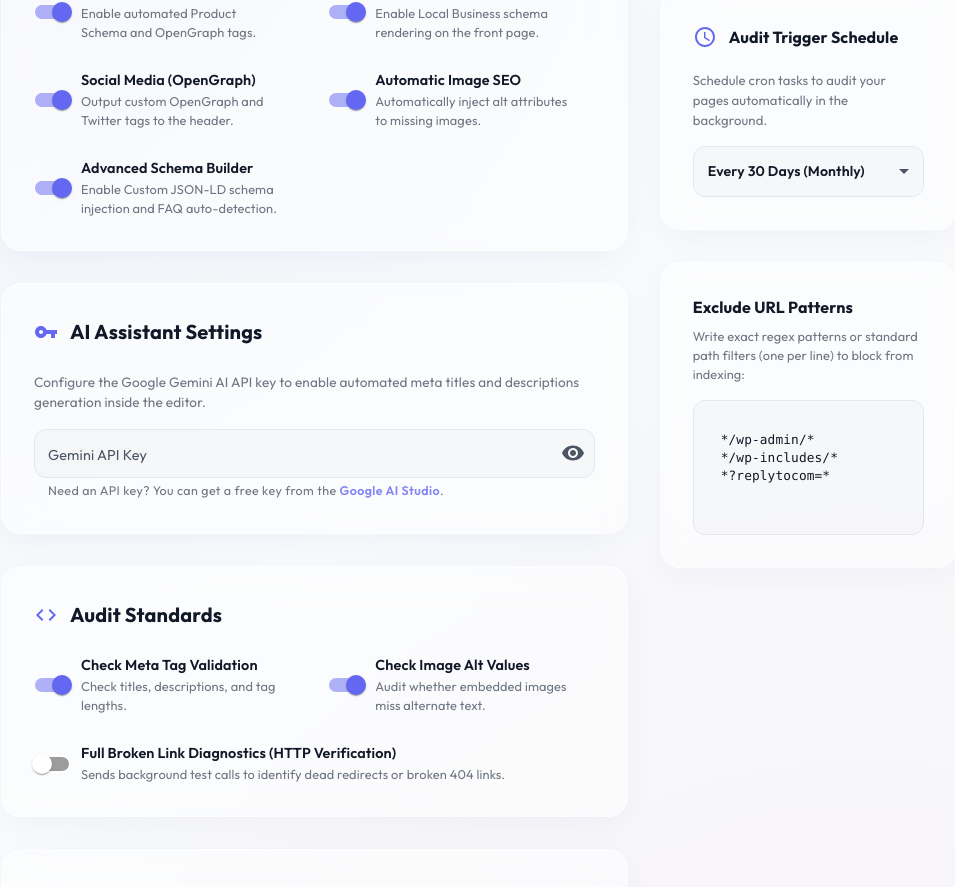
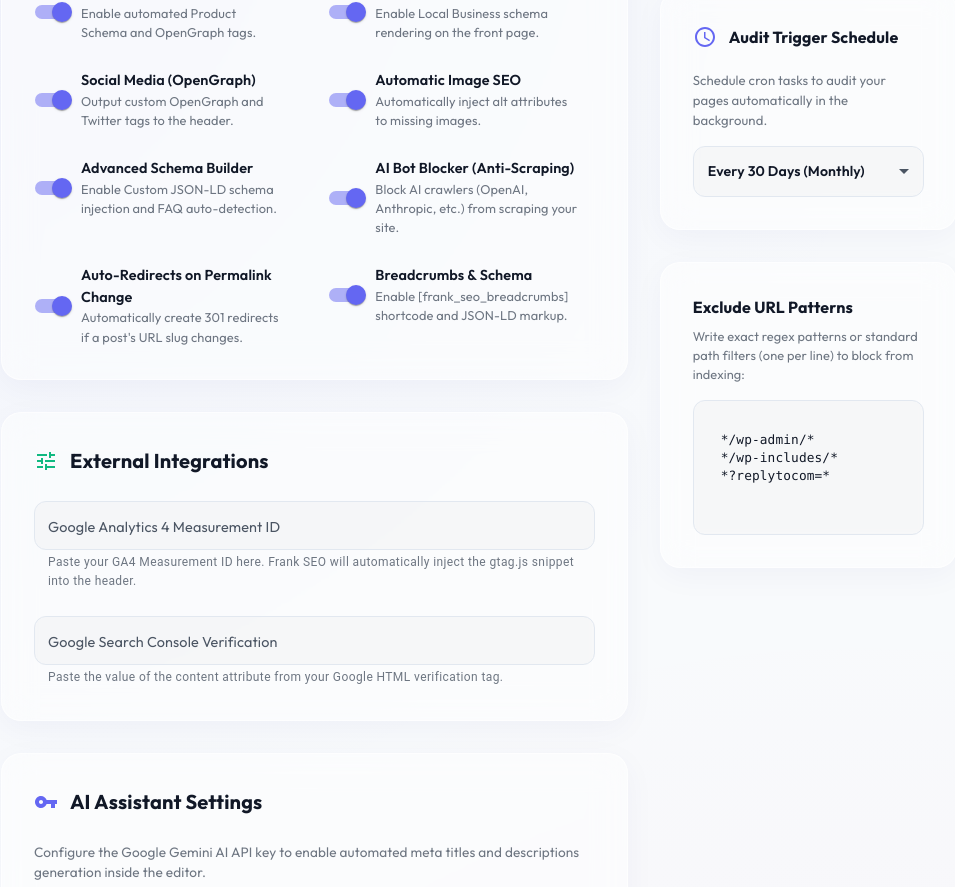
Before and after one commit to FARAZFRANK/website-seo-checker-and-audit, a React app in the folder app/: page /#/settings in a window 1280 px wide. Shown: the part 832-1719 px from the top of the page, without its empty margins (291-1246 px from the left). Built offline with nearby package versions, Linux system fonts and the light colour scheme; no server answers; the HTML template or start-up script is replaced by a standard one.

Commit message:
v1.0.8: Added 6 new premium missing features (GA4, GSC, Anti-Scraping, Breadcrumbs, Auto-Redirects, Image SEO Sitemaps)

```diff
--- a/app/src/pages/Comparison.jsx
+++ b/app/src/pages/Comparison.jsx
@@ -22,6 +22,12 @@ const rows = [
   createData('Social Media (OpenGraph) Overrides', true, true, true, true, true, true, true, true, true),
   createData('Automated Image Alt Tag SEO', true, 'Premium', 'Premium', 'Premium', 'Premium', false, 'Premium', 'Premium', 'Premium'),
   createData('Advanced FAQ & Custom Schema Builder', true, 'Premium', 'Premium', 'Premium', 'Premium', false, 'Premium', 'Premium', 'Premium'),
+  createData('Google Analytics 4 (GA4) Integration', true, 'Premium', 'Premium', 'Premium', 'Premium', 'Premium', 'Premium', true, true),
+  createData('Google Search Console Integration', true, true, true, true, true, true, true, true, true),
+  createData('AI Bot Blocker (Anti-Scraping)', true, false, true, false, false, false, false, false, false),
+  createData('Auto-Redirect on URL Change', true, 'Premium', 'Premium', 'Premium', true, 'Premium', 'Premium', 'Premium', 'Premium'),
+  createData('SEO Breadcrumbs & Schema', true, true, true, true, true, true, true, true, true),
+  createData('Image XML Sitemaps', true, 'Premium', 'Premium', true, 'Premium', 'Premium', 'Premium', 'Premium', 'Premium'),
   createData('100% Free / No Paywalls', true, false, false, false, false, true, false, false, false),
   createData('Modern React 19 UI', true, false, false, false, false, false, false, false, false),
 ];
--- a/app/src/pages/HowToUse.jsx
+++ b/app/src/pages/HowToUse.jsx
@@ -163,6 +163,27 @@ function HowToUse() {
             </Typography>
           </AccordionDetails>
         </Accordion>
+
+        <Accordion sx={accordionStyle}>
+          <AccordionSummary expandIcon={<ExpandMoreIcon sx={{ color: 'var(--text)' }} />}>
+            <Box sx={{ display: 'flex', alignItems: 'center', gap: 2 }}>
+              <TuneIcon sx={{ color: '#ec4899' }} />
+              <Typography variant="h6" sx={{ fontWeight: 600, fontFamily: 'var(--sans)', color: 'var(--text-h)' }}>External Integrations & Core Systems</Typography>
+            </Box>
+          </AccordionSummary>
+          <AccordionDetails sx={{ color: 'var(--text)', fontFamily: 'var(--sans)' }}>
+            <Typography variant="body1" paragraph>
+              <strong>What it does:</strong> Frank SEO includes advanced systems that usually cost $99/yr in other plugins.
+            </Typography>
+            <Typography variant="body1" paragraph><strong>Included Premium Features:</strong></Typography>
+            <ul>
+              <li style={{ marginBottom: '10px' }}><strong>Google Analytics 4 & Search Console:</strong> Paste your measurement ID in Settings, and Frank SEO automatically injects the exact verification and tracking codes securely into your website header. No coding required.</li>
+              <li style={{ marginBottom: '10px' }}><strong>AI Bot Blocker (Anti-Scraping):</strong> Turn this on to automatically add special rules to your <code>robots.txt</code> file that stop AI companies (like OpenAI and Anthropic) from scraping your content to train their AI models.</li>
+              <li style={{ marginBottom: '10px' }}><strong>Auto-Redirects on Slug Change:</strong> Never lose traffic again! If you edit an old blog post and accidentally change its link (slug), Frank SEO automatically creates a 301 Permanent Redirect behind the scenes from the old link to the new link.</li>
+              <li style={{ marginBottom: '10px' }}><strong>SEO Breadcrumbs:</strong> You can place the shortcode <code>[frank_seo_breadcrumbs]</code> anywhere on your pages to output a beautiful, Google-friendly breadcrumb trail with full Schema.org JSON-LD markup attached.</li>
+            </ul>
+          </AccordionDetails>
+        </Accordion>
       </TabPanel>
 
       {/* =========================================
--- a/app/src/pages/Settings.jsx
+++ b/app/src/pages/Settings.jsx
@@ -65,6 +65,11 @@ function Settings() {
     enableOpenGraph: true,
     enableImageSEO: true,
     enableAdvancedSchema: true,
+    ga4Id: "",
+    gscVerification: "",
+    enableAiBotBlocker: true,
+    enableAutoRedirects: true,
+    enableBreadcrumbs: true,
   });
 
   const [showApiKey, setShowApiKey] = useState(false);
@@ -110,6 +115,11 @@ function Settings() {
             enableOpenGraph: apiSettings.enableOpenGraph !== undefined ? !!apiSettings.enableOpenGraph : prev.enableOpenGraph,
             enableImageSEO: apiSettings.enableImageSEO !== undefined ? !!apiSettings.enableImageSEO : prev.enableImageSEO,
             enableAdvancedSchema: apiSettings.enableAdvancedSchema !== undefined ? !!apiSettings.enableAdvancedSchema : prev.enableAdvancedSchema,
+            ga4Id: apiSettings.ga4Id !== undefined ? apiSettings.ga4Id : prev.ga4Id,
+            gscVerification: apiSettings.gscVerification !== undefined ? apiSettings.gscVerification : prev.gscVerification,
+            enableAiBotBlocker: apiSettings.enableAiBotBlocker !== undefined ? !!apiSettings.enableAiBotBlocker : prev.enableAiBotBlocker,
+            enableAutoRedirects: apiSettings.enableAutoRedirects !== undefined ? !!apiSettings.enableAutoRedirects : prev.enableAutoRedirects,
+            enableBreadcrumbs: apiSettings.enableBreadcrumbs !== undefined ? !!apiSettings.enableBreadcrumbs : prev.enableBreadcrumbs,
           }));
         }
       } catch (err) {
@@ -460,6 +470,116 @@ function Settings() {
                         </Typography>
                       </Box>
                     }
+                  />
+                </Grid>
+
+                <Grid item xs={12} md={6}>
+                  <FormControlLabel
+                    control={
+                      <Switch
+                        checked={settings.enableAiBotBlocker}
+                        onChange={(e) => setSettings({ ...settings, enableAiBotBlocker: e.target.checked })}
+                        sx={{ '& .MuiSwitch-switchBase.Mui-checked': { color: 'var(--primary)', '& + .MuiSwitch-track': { backgroundColor: 'var(--primary)' } } }}
+                      />
+                    }
+                    label={
+                      <Box>
+                        <Typography sx={{ fontWeight: 600, fontFamily: 'var(--sans)', fontSize: '0.9rem', color: 'var(--text-h)' }}>
+                          AI Bot Blocker (Anti-Scraping)
+                        </Typography>
+                        <Typography sx={{ color: 'var(--text)', opacity: 0.8, fontSize: '0.8rem', fontFamily: 'var(--sans)' }}>
+                          Block AI crawlers (OpenAI, Anthropic, etc.) from scraping your site.
+                        </Typography>
+                      </Box>
+                    }
+                  />
+                </Grid>
+
+                <Grid item xs={12} md={6}>
+                  <FormControlLabel
+                    control={
+                      <Switch
+                        checked={settings.enableAutoRedirects}
+                        onChange={(e) => setSettings({ ...settings, enableAutoRedirects: e.target.checked })}
+                        sx={{ '& .MuiSwitch-switchBase.Mui-checked': { color: 'var(--primary)', '& + .MuiSwitch-track': { backgroundColor: 'var(--primary)' } } }}
+                      />
+                    }
+                    label={
+                      <Box>
+                        <Typography sx={{ fontWeight: 600, fontFamily: 'var(--sans)', fontSize: '0.9rem', color: 'var(--text-h)' }}>
+                          Auto-Redirects on Permalink Change
+                        </Typography>
+                        <Typography sx={{ color: 'var(--text)', opacity: 0.8, fontSize: '0.8rem', fontFamily: 'var(--sans)' }}>
+                          Automatically create 301 redirects if a post's URL slug changes.
+                        </Typography>
+                      </Box>
+                    }
+                  />
+                </Grid>
+
+                <Grid item xs={12} md={6}>
+                  <FormControlLabel
+                    control={
+                      <Switch
+                        checked={settings.enableBreadcrumbs}
+                        onChange={(e) => setSettings({ ...settings, enableBreadcrumbs: e.target.checked })}
+                        sx={{ '& .MuiSwitch-switchBase.Mui-checked': { color: 'var(--primary)', '& + .MuiSwitch-track': { backgroundColor: 'var(--primary)' } } }}
+                      />
+                    }
+                    label={
+                      <Box>
+                        <Typography sx={{ fontWeight: 600, fontFamily: 'var(--sans)', fontSize: '0.9rem', color: 'var(--text-h)' }}>
+                          Breadcrumbs & Schema
+                        </Typography>
+                        <Typography sx={{ color: 'var(--text)', opacity: 0.8, fontSize: '0.8rem', fontFamily: 'var(--sans)' }}>
+                          Enable [frank_seo_breadcrumbs] shortcode and JSON-LD markup.
+                        </Typography>
+                      </Box>
+                    }
+                  />
+                </Grid>
+              </Grid>
+            </Box>
+
+            {/* External Integrations Settings Card */}
+            <Box className="glass-panel" sx={{ p: 4, borderRadius: '20px' }}>
+              <Box sx={{ display: 'flex', alignItems: 'center', gap: 1.5, mb: 3 }}>
+                <TuneIcon sx={{ color: '#10b981' }} />
+                <Typography variant="h6" sx={{ fontWeight: 700, fontFamily: 'var(--sans)', color: 'var(--text-h)' }}>
+                  External Integrations
+                </Typography>
+              </Box>
+
+              <Grid container spacing={3}>
+                <Grid item xs={12}>
+                  <TextField
+                    label="Google Analytics 4 Measurement ID"
+                    variant="outlined"
+                    fullWidth
+                    value={settings.ga4Id || ''}
+                    onChange={(e) => setSettings({ ...settings, ga4Id: e.target.value })}
+                    placeholder="G-XXXXXXXXXX"
+                    helperText="Paste your GA4 Measurement ID here. Frank SEO will automatically inject the gtag.js snippet into the header."
+                    sx={{
+                      '& .MuiOutlinedInput-root': { borderRadius: '12px', fontFamily: 'var(--sans)', fontSize: '0.9rem', '& fieldset': { borderColor: 'var(--border)' }, '&:hover fieldset': { borderColor: 'var(--primary)' }, '&.Mui-focused fieldset': { borderColor: 'var(--primary)', borderWidth: '1px' } },
+                      '& .MuiInputLabel-root': { fontFamily: 'var(--sans)', fontSize: '0.9rem' }
+                    }}
+                  />
+                </Grid>
+
+                <Grid item xs={12}>
+                  <TextField
+                    label="Google Search Console Verification"
+                    variant="outlined"
+                    fullWidth
+                    value={settings.gscVerification || ''}
+                    onChange={(e) => setSettings({ ...settings, gscVerification: e.target.value })}
+                    placeholder="Paste the HTML tag content here (e.g. xyz123...)"
+                    helperText="Paste the value of the content attribute from your Google HTML verification tag."
+                    sx={{
+                      '& .MuiOutlinedInput-root': { borderRadius: '12px', fontFamily: 'var(--sans)', fontSize: '0.9rem', '& fieldset': { borderColor: 'var(--border)' }, '&:hover fieldset': { borderColor: 'var(--primary)' }, '&.Mui-focused fieldset': { borderColor: 'var(--primary)', borderWidth: '1px' } },
+                      '& .MuiInputLabel-root': { fontFamily: 'var(--sans)', fontSize: '0.9rem' }
+                    }}
                   />
                 </Grid>
               </Grid>
```
